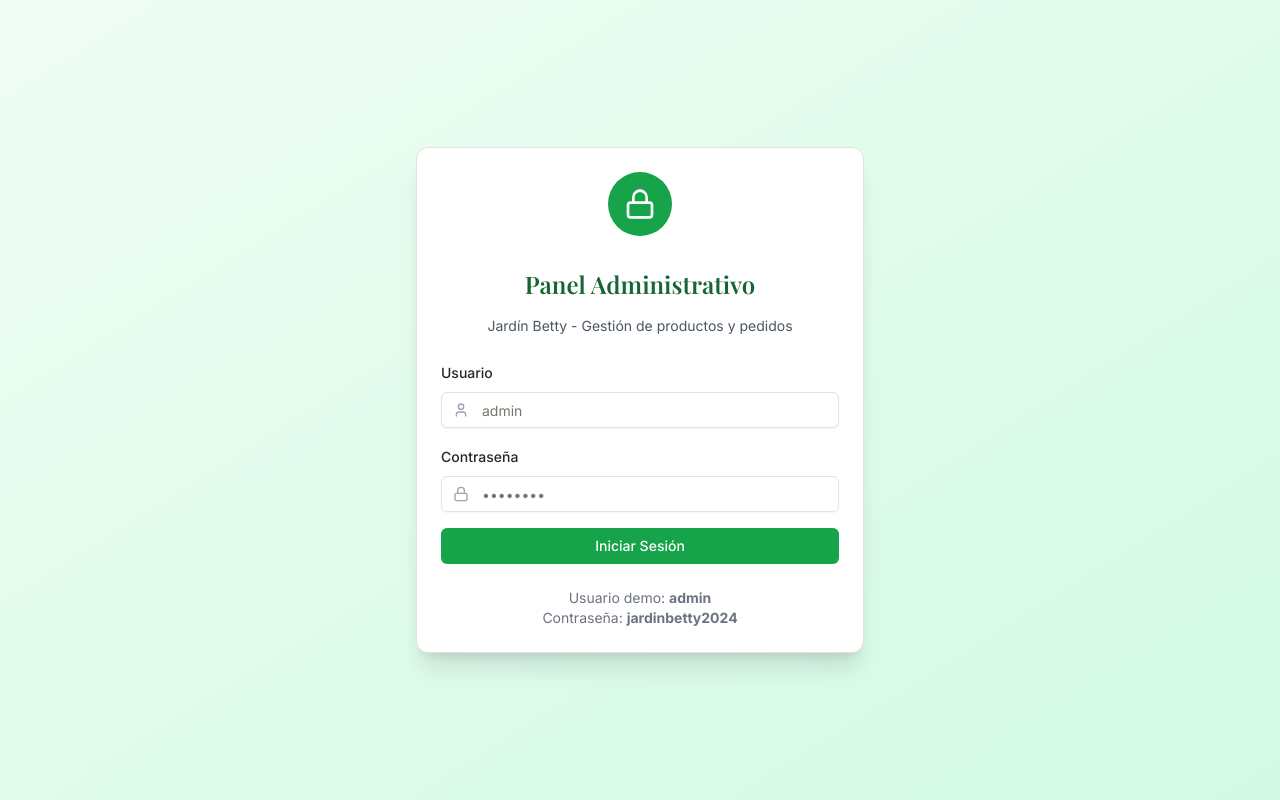
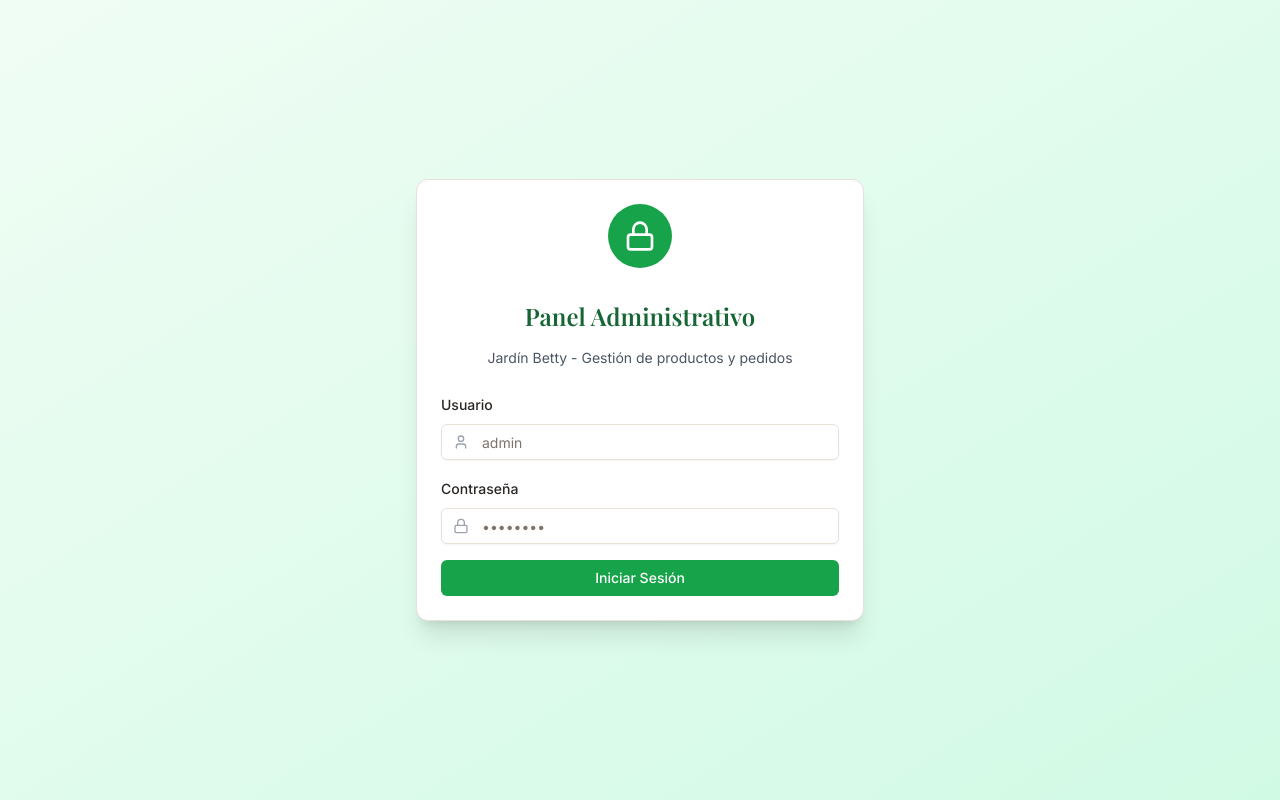
Before and after one commit to sofoy14/jardin-betty, a React (Vite) app in the folder app/: page /admin/login in a window 1280 px wide. Built offline with nearby package versions, Linux system fonts and the light colour scheme; a web font is replaced by a local one.

Commit message:
Quitar credenciales demo del login por seguridad

```diff
--- a/app/src/admin/Login.tsx
+++ b/app/src/admin/Login.tsx
@@ -102,10 +102,7 @@ export function Login() {
               )}
             </Button>
           </form>
-          <div className="mt-6 text-center text-sm text-gray-500">
-            <p>Usuario demo: <strong>admin</strong></p>
-            <p>Contraseña: <strong>jardinbetty2024</strong></p>
-          </div>
+
         </CardContent>
       </Card>
     </div>
```
